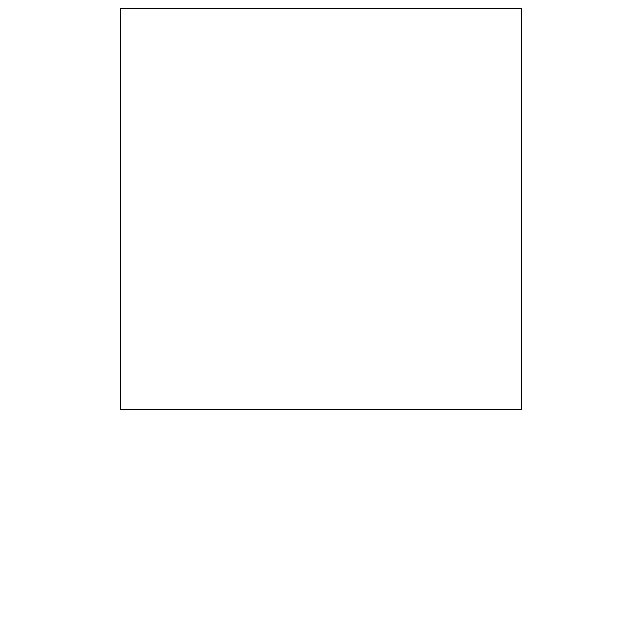
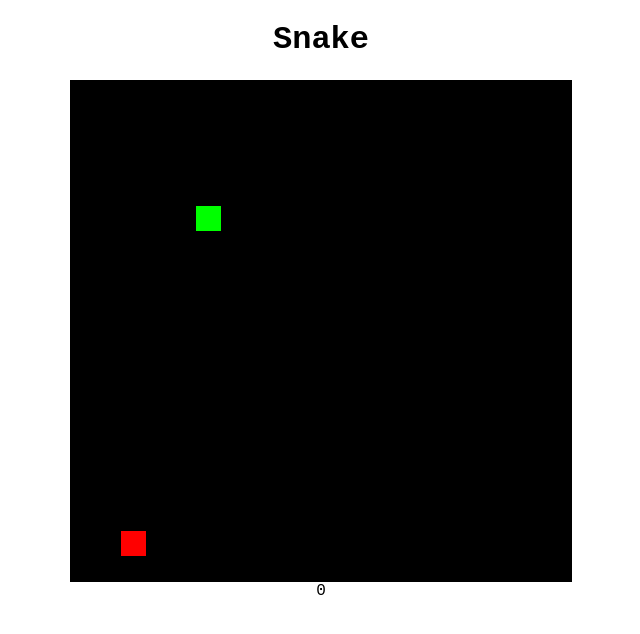
Before and after one commit to abdellahakhayad/CodingChallenge57Snake, a plain HTML site: page js/index.html in a window 1280 px wide. Shown: the whole page, without its empty margins (319-959 px from the left). Drawn offline with Linux system fonts and the light colour scheme.

Commit message:
full solution

```diff
--- a/js/1.css
+++ b/js/1.css
@@ -1,3 +1,7 @@
+body{
+    font-family: 'Courier New', Courier, monospace;
+    text-align: center;
+}
 canvas {
     border: 1px solid black;
     display: block;
--- a/js/1.js
+++ b/js/1.js
@@ -1 +1,105 @@
-console.log("Hey");
+//board
+var blockSize=25; // this is the size of a block in the grid
+var rows=20; //if you modify this then the width of the canvas will be smaller
+var cols=20;
+var board;
+var context;
+
+//snake head
+var snakeX=blockSize*5;
+var snakeY=blockSize*5;
+
+//food
+var foodX;
+var foodY;
+
+var velocityX=0;
+var velocityY=0;
+
+var snakeBody=[] //this will store the X,Y coordinates in an array
+
+var gameOver=false;
+window.onload=function(){
+    board=document.getElementById("board");
+    board.height=rows*blockSize; //draw the rows
+    board.width=cols*blockSize; //draw the columns
+    context=board.getContext("2d"); //drawing on the board
+    placeFood();
+    document.addEventListener("keyup",changeDirection)
+   // update();
+   setInterval(update,1000/10);//it runs 10 times a second
+}
+function update() {
+    if(gameOver){
+      location.reload();
+
+
+
+    }
+    context.fillStyle="black" //to fill the color of the canvas
+    context.fillRect(0,0,board.width,board.height);
+
+    //To create the food in our canvas
+    context.fillStyle="red"; //give the food a color
+    context.fillRect(foodX,foodY,blockSize,blockSize);
+
+    if(snakeX==foodX&&snakeY==foodY){
+        snakeBody.push([foodX,foodY]); //add coordinates to array
+        placeFood(); //if the snake touches the food the food will be placed in another location
+        document.querySelector('.score').innerText += 1;
+    }
+
+    for (let i = snakeBody.length-1; i>0; i--) {//move parts with the body
+       snakeBody[i]=snakeBody[i-1];//to get the previous x&y coordinates
+
+    }
+if(snakeBody.length){
+    snakeBody[0]=[snakeX,snakeY];
+}
+
+    //To create the snake in our canvas
+    context.fillStyle="lime"; //give the snake a color
+    snakeX+=velocityX*blockSize; //to speedup the snake X
+    snakeY+=velocityY*blockSize; //to speedup the snake Y
+    context.fillRect(snakeX,snakeY,blockSize,blockSize);
+    for(let i =0;i<snakeBody.length;i++){
+        context.fillRect(snakeBody[i][0],snakeBody[i][1],blockSize,blockSize);//to let the snake grow but the green points are remaining in the rect
+    }
+
+    //game over conditions
+    if(snakeX<0 || snakeX>cols*blockSize||snakeY<0||snakeY>rows*blockSize){
+        gameOver=true;
+        alert("Game over");
+    }
+    //loop over the body parts to check for a collision
+    for(let i=0;i<snakeBody.length;i++){
+        if(snakeX==snakeBody[i][0]&&snakeY==snakeBody[i][1]){
+            gameOver=true;
+            alert("Game over");
+        }
+    }
+}
+//this is to change the direction of the snake && it is not permitted to go the opposite way so if you go right you cannot go left
+function changeDirection(e) {
+    if(e.code=="ArrowUp" && velocityY!=1){ //the second check is to be sure that the snake cannot eat his own body and not go the oppiste way
+        velocityX=0;
+        velocityY=-1;
+    }
+    else if(e.code=="ArrowDown"&& velocityY!=-1){
+        velocityX=0;
+        velocityY=1;
+    }
+    else if(e.code=="ArrowLeft" && velocityX!=1){
+        velocityX=-1;
+        velocityY=0;
+    }
+    else if(e.code=="ArrowRight" && velocityX!=-1){
+        velocityX=1;
+        velocityY=0;
+    }
+}
+function placeFood() { //to create a random location for our food
+    //0-1 *cols==>(0-19.999) ==> because of the floor we get rid of the numbers after the point ==>(0-19) * 25
+    foodX=Math.floor(Math.random()*cols)*blockSize;
+    foodY=Math.floor(Math.random()*cols)*blockSize;
+}
--- a/js/index.html
+++ b/js/index.html
@@ -6,8 +6,11 @@
   <title>Snake Game</title>
   <link rel="stylesheet" href="1.css">
   <script src="1.js"></script>
+
 </head>
 <body>
-  <canvas id="gameCanvas" width="400" height="400"></canvas>
+    <h1>Snake</h1>
+  <canvas id="board" width="400" height="400"></canvas>
+   <div class="score">0 </div>
 </body>
 </html>
```
